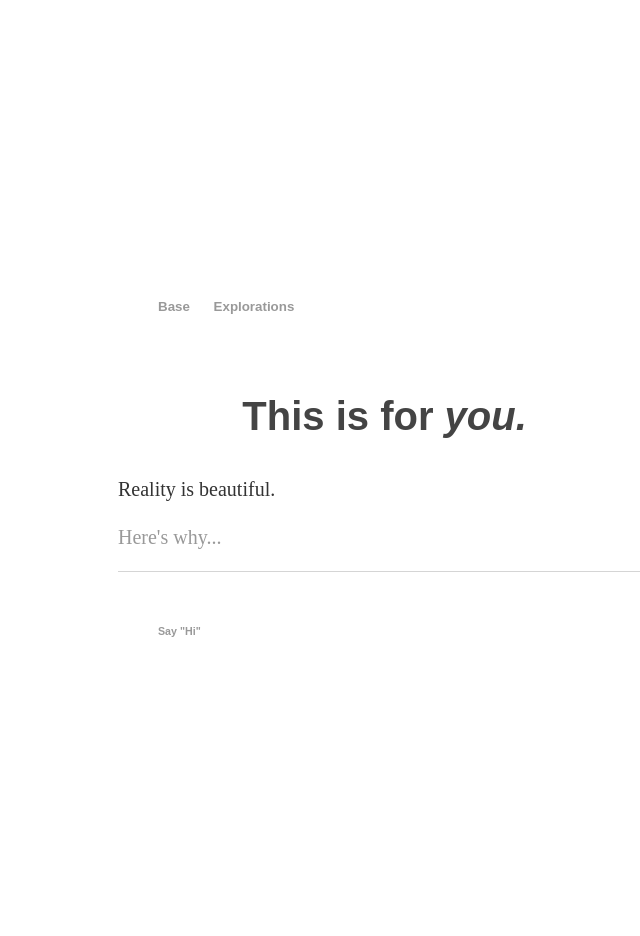
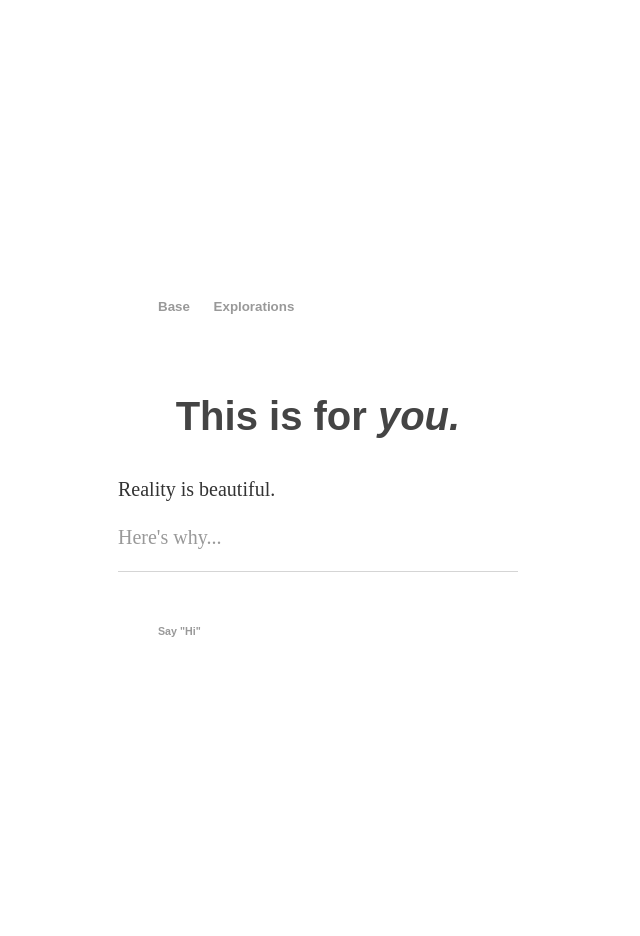
Before and after one commit to ray-dorai/ray-dorai.github.io, a Jekyll site: the page built from index.html, in a window 1280 px wide. Shown: the whole page, without its empty margins (138-778 px from the left). Built offline with Jekyll 4.4.1, drawn with Linux system fonts in a browser that asks for light colours.

Commit message:
Update main.css

```diff
--- a/css/main.css
+++ b/css/main.css
@@ -2,7 +2,7 @@
 body {
     margin: 20vw;
     font-family: 'Fjord One', serif;
-    max-width: 80ch;
+    max-width: 60ch;
     line-height: 1.6;
     font-size: smaller;
     color: #444;
```
